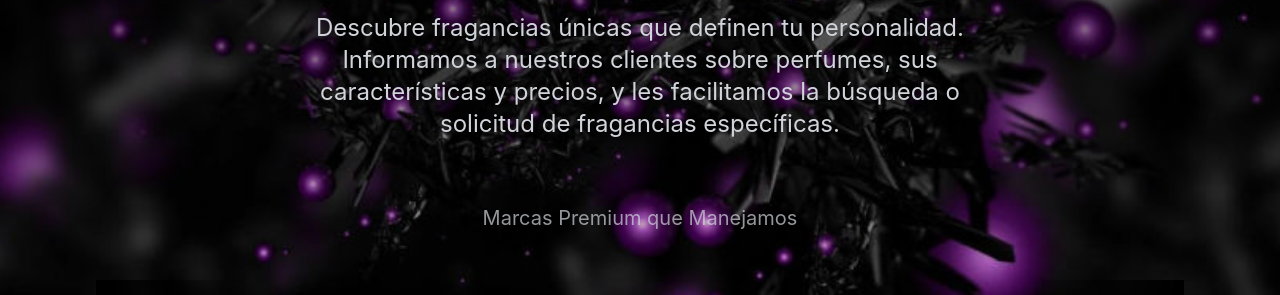
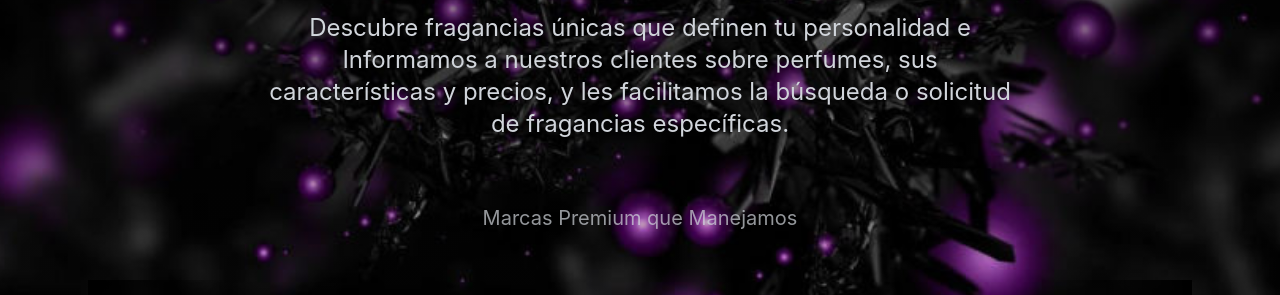
Before and after one commit to 202300043/Renox-Parfums, a website built with Vite: page index.html in a window 1280 px wide. Shown: the part 363-658 px from the top of the page. Built offline with nearby package versions, Linux system fonts and the light colour scheme; files whose address does not match are found by name.

Commit message:
Update index.html

```diff
--- a/index.html
+++ b/index.html
@@ -202,7 +202,7 @@
       </div>
 
       <!-- Contenido Hero -->
-      <div class="relative z-10 max-w-6xl mx-auto px-4 sm:px-6 lg:px-8 text-center pt-20">
+      <div class="relative z-10 max-w-6xl mx-auto px-6 text-center pt-20">
         <div class="mb-6 animate-fade-in-up">
           <span class="inline-block px-5 py-2 bg-elegant-purple/20 border border-light-purple/30 text-light-purple rounded-full text-sm font-semibold backdrop-blur-sm">
             Perfumería de Alta Gama
@@ -216,9 +216,9 @@
           </span>
         </h1>
 
-        <p class="text-sm sm:text-base md:text-xl lg:text-2xl text-gray-300 mb-12 max-w-3xl mx-auto leading-relaxed animate-fade-in-up px-6 sm:px-8">
-  Descubre fragancias únicas que definen tu personalidad. Informamos a nuestros clientes sobre perfumes, sus características y precios, y les facilitamos la búsqueda o solicitud de fragancias específicas.
-</p>
+        <p class="text-xl md:text-2xl text-gray-300 mb-12 max-w-3xl mx-auto leading-relaxed animate-fade-in-up">
+          Descubre fragancias únicas que definen tu personalidad e Informamos a nuestros clientes sobre perfumes, sus características y precios, y les facilitamos la búsqueda o solicitud de fragancias específicas.
+        </p>
 
 
 <!-- Carrusel de Marcas -->
```
